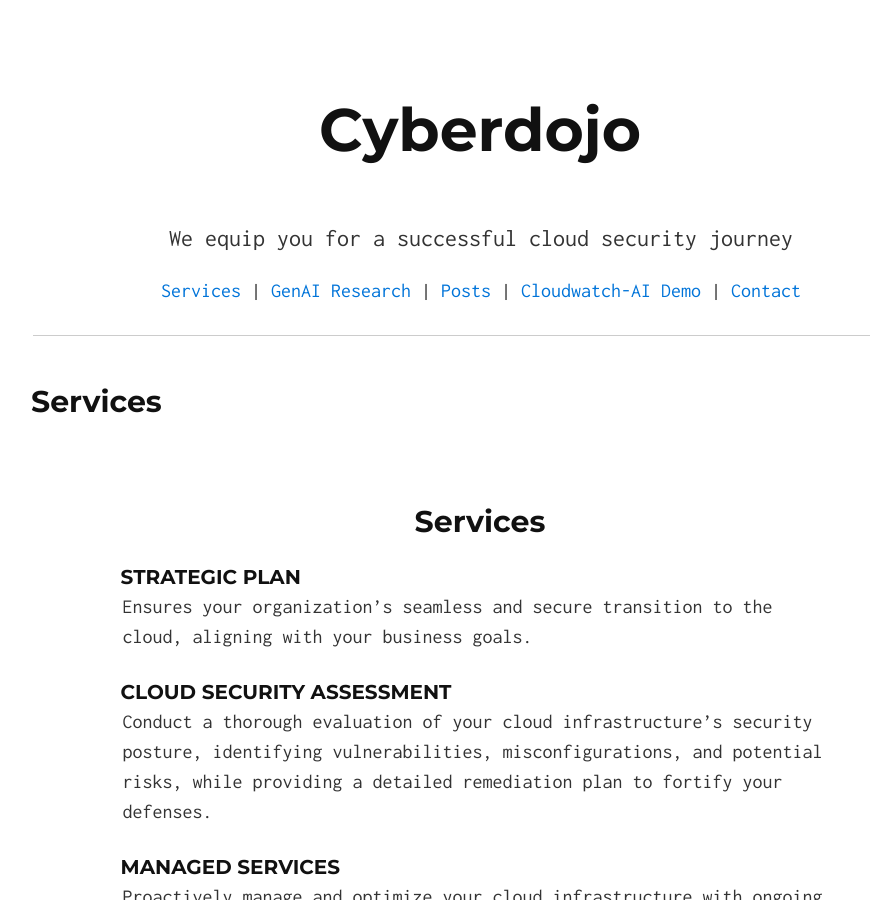
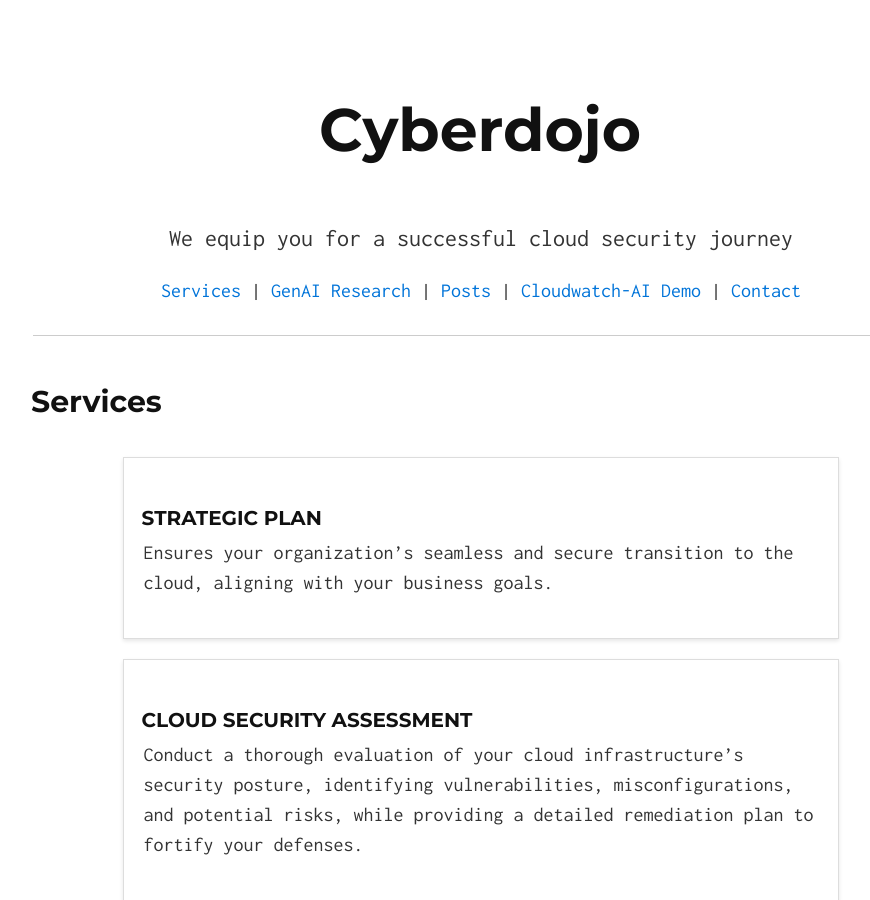
Before and after one commit to Ahmed-AG/cyberdojo-page, a Jekyll site: the page built from index.md, in a window 1280 px wide and 900 px high. Shown: the whole window, without its empty margins (159-1029 px from the left). Built offline with Jekyll 4.4.1, drawn with Linux system fonts in a browser that asks for light colours.

Commit message:
update site

```diff
--- a/index.md
+++ b/index.md
@@ -15,28 +15,28 @@
 
 ## <a id="services"></a>Services
 
-<div style="width: 80%; margin: 0 auto; padding: 20px;">
-  <h2 style="text-align: center;">Services</h2>
+<div style="width: 80%; margin: 0 auto; padding: 20px; display: flex; flex-wrap: wrap; gap: 20px;">
 
-  <div style="margin-bottom: 20px;">
-    <h3 style="margin-bottom: 5px;">Strategic Plan</h3>
+  <div style="flex: 1 1 calc(50% - 20px); padding: 20px; border: 1px solid #ddd; box-shadow: 0 2px 4px rgba(0, 0, 0, 0.1);">
+    <h3 style="margin-bottom: 10px;">Strategic Plan</h3>
     <p>Ensures your organization’s seamless and secure transition to the cloud, aligning with your business goals.</p>
   </div>
 
-  <div style="margin-bottom: 20px;">
-    <h3 style="margin-bottom: 5px;">Cloud Security Assessment</h3>
+  <div style="flex: 1 1 calc(50% - 20px); padding: 20px; border: 1px solid #ddd; box-shadow: 0 2px 4px rgba(0, 0, 0, 0.1);">
+    <h3 style="margin-bottom: 10px;">Cloud Security Assessment</h3>
     <p>Conduct a thorough evaluation of your cloud infrastructure’s security posture, identifying vulnerabilities, misconfigurations, and potential risks, while providing a detailed remediation plan to fortify your defenses.</p>
   </div>
 
-  <div style="margin-bottom: 20px;">
-    <h3 style="margin-bottom: 5px;">Managed Services</h3>
+  <div style="flex: 1 1 calc(50% - 20px); padding: 20px; border: 1px solid #ddd; box-shadow: 0 2px 4px rgba(0, 0, 0, 0.1);">
+    <h3 style="margin-bottom: 10px;">Managed Services</h3>
     <p>Proactively manage and optimize your cloud infrastructure with ongoing monitoring, maintenance, and expert support, ensuring continuous security and operational excellence.</p>
   </div>
 
-  <div>
-    <h3 style="margin-bottom: 5px;">GenAI Security</h3>
+  <div style="flex: 1 1 calc(50% - 20px); padding: 20px; border: 1px solid #ddd; box-shadow: 0 2px 4px rgba(0, 0, 0, 0.1);">
+    <h3 style="margin-bottom: 10px;">GenAI Security</h3>
     <p>Secure your AI models and data with a robust design and architecture, employing advanced threat detection, stringent access controls, and continuous monitoring to mitigate vulnerabilities and safeguard against threats.</p>
   </div>
+
 </div>
 
 - **Strategic plan:** Ensures your organization’s seamless and secure transition to the cloud, aligning with your business goals.
```
